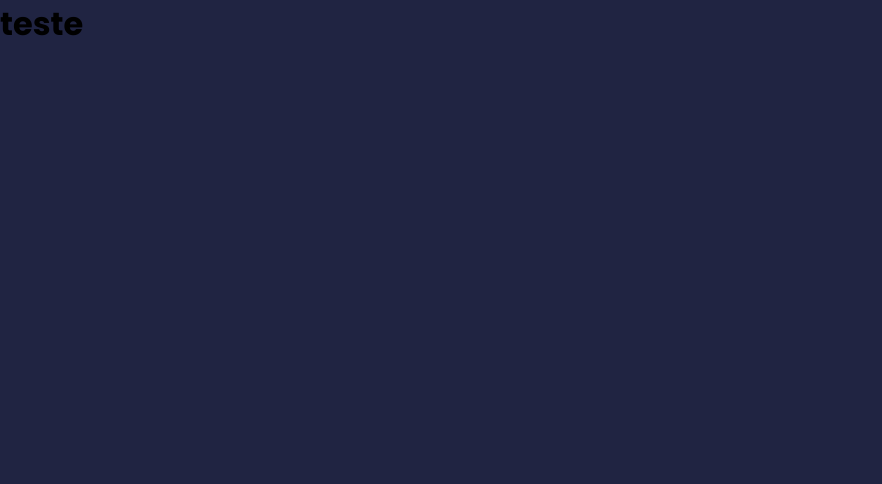
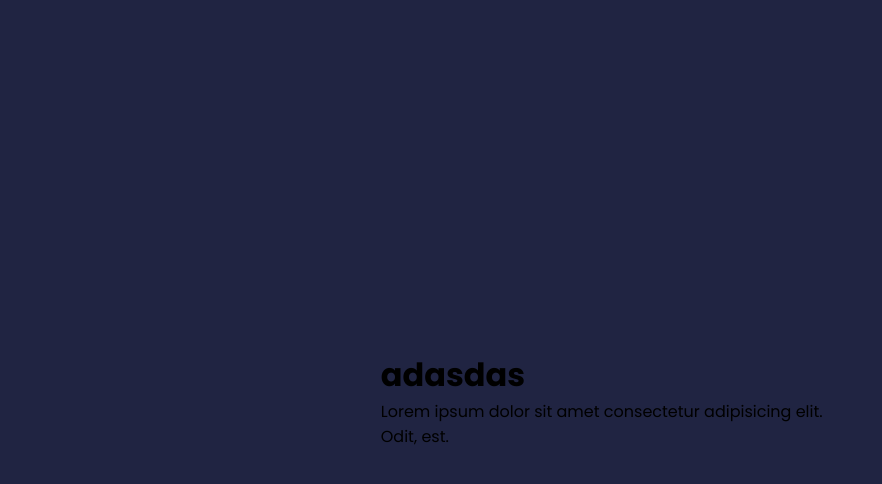
Before and after one commit to Darlan0307/auth_react_node_frontend, a React (Vite) app: page / in a window 1280 px wide. Shown: the top 484 px of the page, without its empty margins (0-882 px from the left). Built offline with nearby package versions, Linux system fonts and the light colour scheme.

Commit message:
:art: novos componentes de layout para as paginas do formulario

```diff
--- a/src/App.tsx
+++ b/src/App.tsx
@@ -1,8 +1,10 @@
+import AppRouter from "./components/AppRouter"
+
 function App() {
 
   return (
     <>
-      <h1>teste</h1>
+      <AppRouter/>
     </>
   )
 }
--- /dev/null
+++ b/src/components/AppRouter/index.tsx
@@ -0,0 +1,16 @@
+import { BrowserRouter, Route, Routes } from "react-router-dom"
+import Register from "../pages/Register"
+import Login from "../pages/Login"
+
+const AppRouter = () => {
+  return (
+    <BrowserRouter>
+      <Routes>
+        <Route path="/" element={<Register/>}/>
+        <Route path="/login" element={<Login/>}/>
+      </Routes>
+    </BrowserRouter>
+  )
+}
+
+export default AppRouter
--- /dev/null
+++ b/src/components/LayoutForms/index.tsx
@@ -0,0 +1,18 @@
+import React from "react";
+import './styles.scss'
+
+interface LayoutFormsProps {
+  children: React.ReactNode;
+}
+
+const LayoutForms: React.FC<LayoutFormsProps> = ({ children })=> {
+  return (
+    <div className="container-page-form">
+      <div className="content-page">
+        {children}
+      </div>
+    </div>
+  )
+}
+
+export default LayoutForms
--- /dev/null
+++ b/src/components/LayoutForms/styles.scss
@@ -0,0 +1,12 @@
+.container-page-form{
+  width: 97vw;
+  height: 100vh;
+  display: flex;
+  justify-content: center;
+  align-items: center;
+  .content-page{
+    padding: 10px;
+    width: 100%;
+    max-width: 500px;
+  }
+}
--- /dev/null
+++ b/src/components/pages/Login/index.tsx
@@ -0,0 +1,8 @@
+
+const Login = () => {
+  return (
+    <div>Login</div>
+  )
+}
+
+export default Login
--- /dev/null
+++ b/src/components/pages/Register/index.tsx
@@ -0,0 +1,15 @@
+import LayoutForms from '../../LayoutForms'
+import './styles.scss'
+
+const Register = () => {
+  return (
+    <LayoutForms>
+      <main className='page-register'>
+        <h1>adasdas</h1>
+        <p>Lorem ipsum dolor sit amet consectetur adipisicing elit. Odit, est.</p>
+      </main>
+    </LayoutForms>
+  )
+}
+
+export default Register
```
Also changed, not shown: src/components/pages/Login/styles.scss (added), src/components/pages/Register/styles.scss (added).
